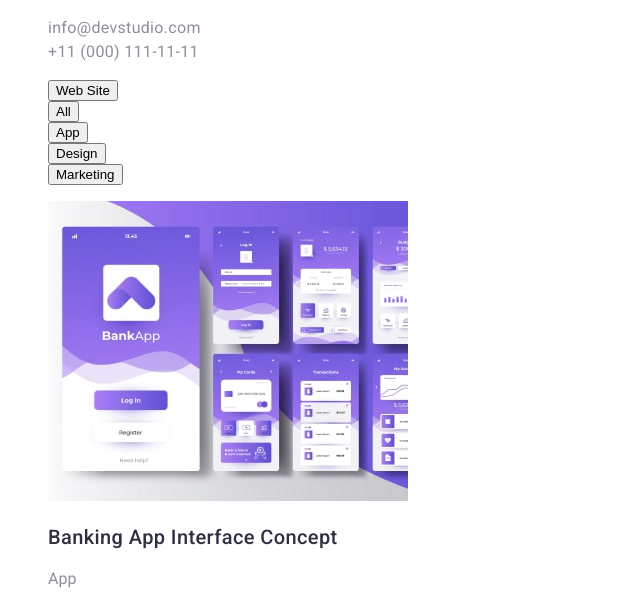
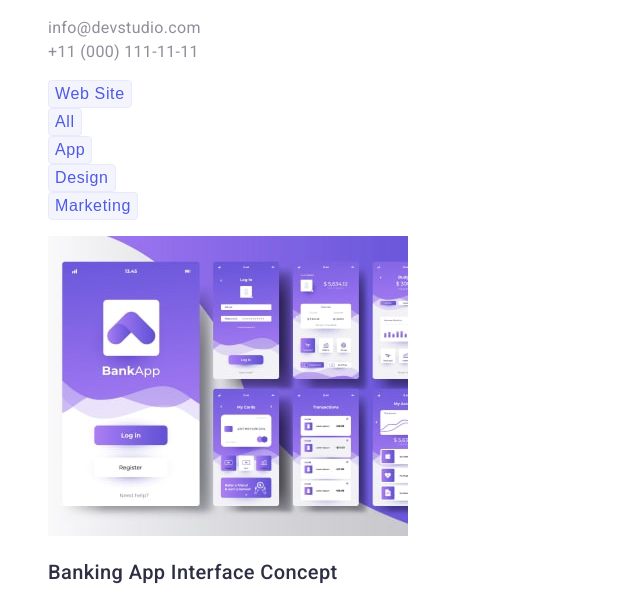
Before and after one commit to Stella-Nahnybida/goit-markup-hw-02, a plain HTML site: page portfolio.html in a window 1280 px wide. Shown: the part 120-721 px from the top of the page, without its empty margins (0-640 px from the left). Drawn offline with Linux system fonts and the light colour scheme.

Commit message:
release1

```diff
--- a/css/styles.css
+++ b/css/styles.css
@@ -150,6 +150,31 @@ li {
     list-style-type: none;
 }
 
+/* List of Buttons */
+.filters {}
+
+.filter button {
+    /* Button Text */
+    font-weight: 500;
+    font-size: 16px;
+    line-height: 1.5;
+    display: flex;
+    align-items: center;
+    text-align: center;
+    letter-spacing: 0.04em;
+    background: var(--light);
+    border: 1px solid var(--accent);
+    border-radius: 4px;
+    color: var(--primary-brand);
+}
+
+.filter button:hover,
+.filter button:focus,
+.filter button.current {
+    background: var(--pressed);
+    color: var(--slogan-color);
+}
+
 /* ----------------FOOTER------------------ */
 .footer {
     background-color: var(--dark);
```
